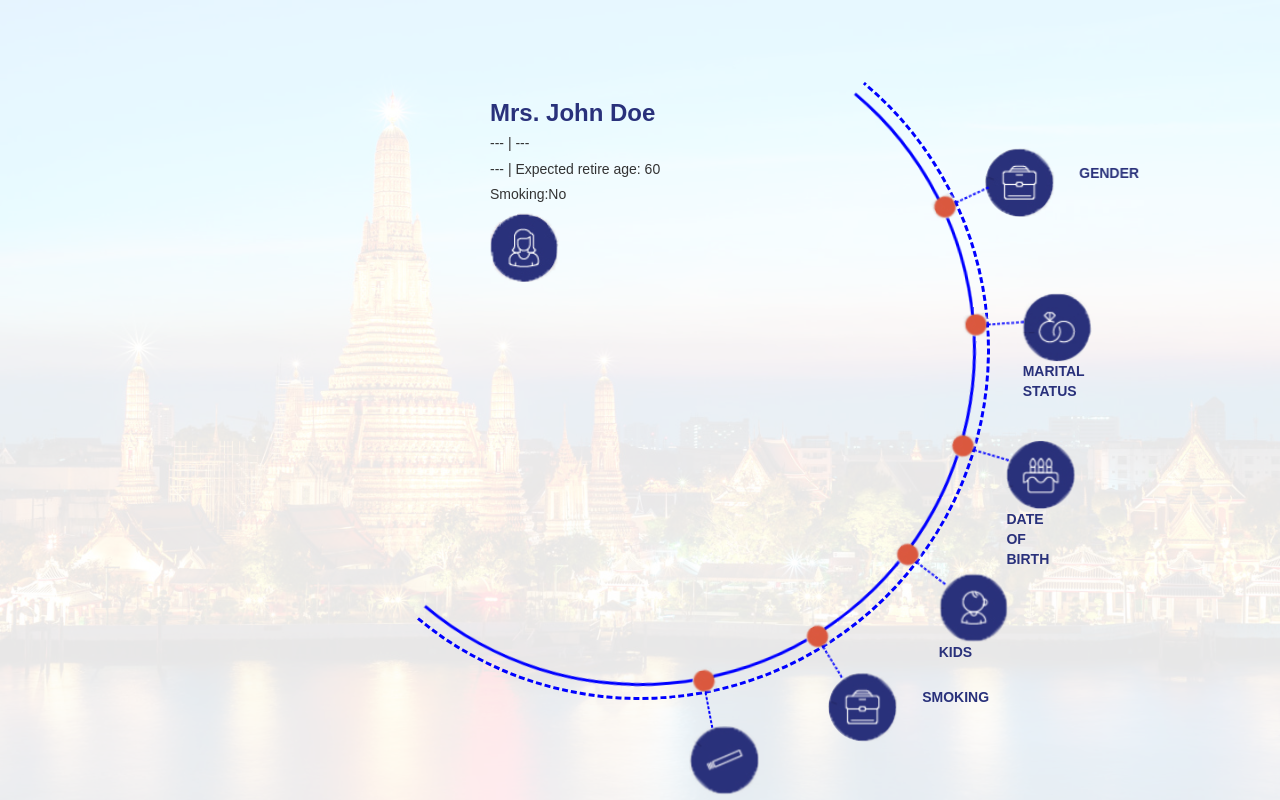
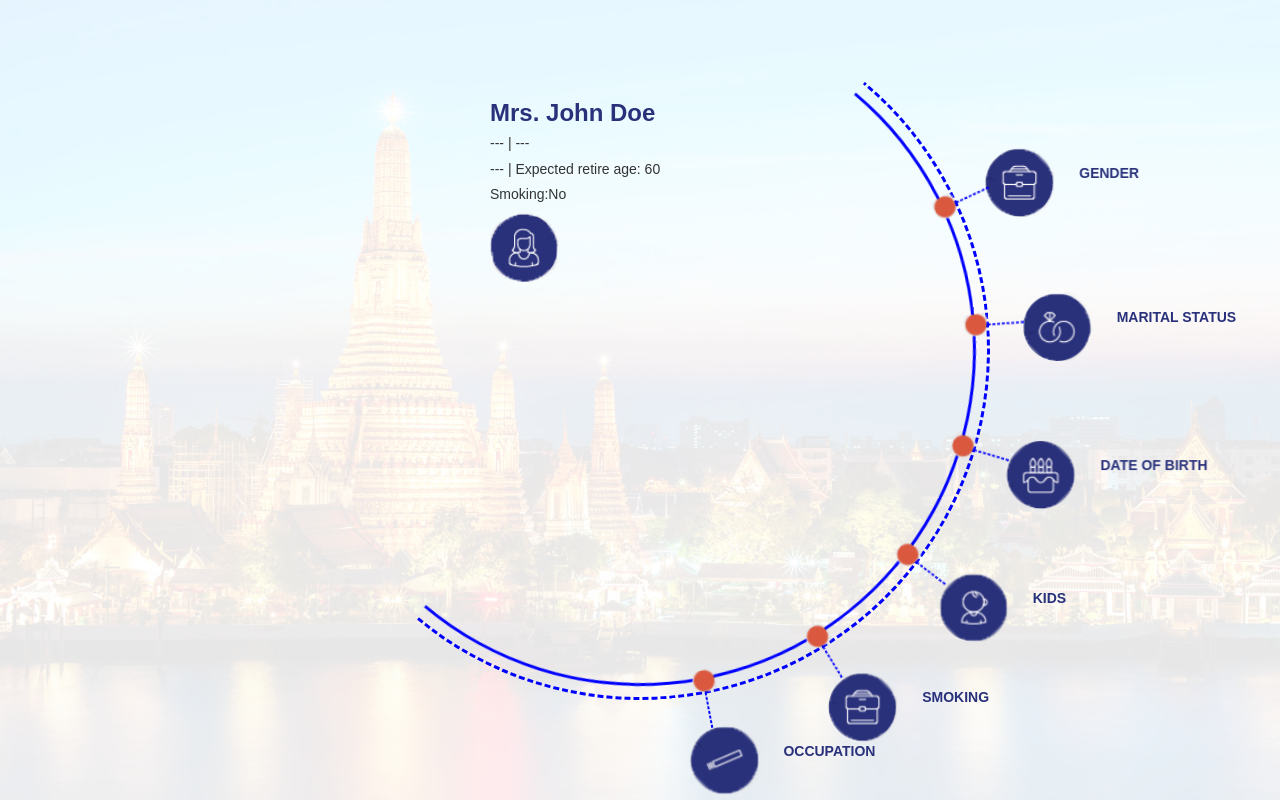
Before and after one commit to noce30/Demo-Reactjs, a React (Create React App) app in the folder my-app/: page / in a window 1280 px wide. Built offline with nearby package versions, Linux system fonts and the light colour scheme.

Commit message:
Apply hoc for components

```diff
--- a/my-app/src/components/CurveOptions.js
+++ b/my-app/src/components/CurveOptions.js
@@ -11,14 +11,15 @@ import { SLECT_SMOKING } from '../constants/actionConstants';
 import icon_smoking from '../assets/img/icons-demo/icon_smoking.png';
 import icon_female from '../assets/img/icons-demo/icon_female.png';
 import icon_male from '../assets/img/icons-demo/icon_male.png';
-import {SELECT_GENDER} from '../constants/actionConstants';
+import icon_dob from '../assets/img/icons-demo/icon_male.png';
+import { SELECT_GENDER } from '../constants/actionConstants';
 
 class CurveOptions extends Component {
     render() {
         return (
             <div>
                 <ul className="circle-container">
-                    <li><Gender/></li>
+                    <li><Gender /></li>
                     <li><MaritalStatusContainer /></li>
                     <li><DateOfBirthContainer /></li>
                     <li><KidsContainer /></li>
@@ -96,7 +97,7 @@ class GenderShow extends Component {
 
                 <div className="right-swith">
                     <label className="switch">
-                        <input type="checkbox" checked = {this.props.isMale} onChange={e => this.props.dispatch({ type: SELECT_GENDER, value: e.target.checked })} />
+                        <input type="checkbox" checked={this.props.isMale} onChange={e => this.props.dispatch({ type: SELECT_GENDER, value: e.target.checked })} />
                         <span className="slider round"></span>
                     </label>
                 </div>
@@ -109,10 +110,8 @@ class GenderShow extends Component {
     }
 }
 
-const Smoking = HOC(connect()(SmokingShow), icon_smoking, "smoking");
+const Smoking = HOC(SmokingShow, icon_smoking, "smoking");
 
-const Gender = HOC(connect()(GenderShow), icon_smoking, "gender");
-
-
+const Gender = HOC(GenderShow, icon_smoking, "gender");
 
 export default CurveOptions;
--- a/my-app/src/components/DateOfBirth.js
+++ b/my-app/src/components/DateOfBirth.js
@@ -5,18 +5,10 @@ const DateOfBirth = (props) => {
     const selectedStatus = props.selectedStatus;
     return (
         <div>
-            <div>
-                <img src={dobIcon} onClick={e => props.onClickToShowDatePicker(true)} /> <span className="field-info">date of birth</span>
-            </div>
-            {
-                props.isShowSelectDatePicker &&
-                <div>
-                    <input type="date" onChange={e => {
-                        props.onSelectDob(e.target.value)
-                        props.onClickToShowDatePicker(false)
-                    }} />
-                </div>
-            }
+            <input type="date" onChange={e => {
+                props.onSelectDob(e.target.value)
+                props.onClickToShowDatePicker(false)
+            }} />
         </div>
     )
 }
--- a/my-app/src/components/HOC.js
+++ b/my-app/src/components/HOC.js
@@ -1,8 +1,4 @@
 import React, { Component } from 'react';
-import { connect } from 'react-redux';
-import SmokingShow from './SmokingShow';
-import { CLICK_SMOKING_ICON } from '../constants/actionConstants';
-import { SLECT_SMOKING } from '../constants/actionConstants'
 
 const HOC = (ComposedComponent, link, name) => class extends Component {
     constructor() {
--- a/my-app/src/components/Kids.js
+++ b/my-app/src/components/Kids.js
@@ -3,16 +3,9 @@ import iconKid from "../assets/img/icons-demo/icon_kids.png";
 
 const Kids = (props) => {
     const selectedNumber = props.selectedNumber;
-
     return (
-        <div>
-            <div >
-                <img src={iconKid} onClick={e => props.onClickToShowSelectNumber(true)} />
-                <span className="field-info">Kids</span>
-            </div>
-            {props.isShowSelectKidsOption &&
-                <div >
-                    <select name="kids" value={selectedNumber} onChange={e => {
+        <div className="col-md-4">
+            <select className="form-control" name="kids" value={selectedNumber} onChange={e => {
                 props.onSelectKidsNumber(e.target.value)
                 props.onClickToShowSelectNumber(false)
             }}>
@@ -21,8 +14,6 @@ const Kids = (props) => {
                 })}
             </select>
         </div>
-            }
-        </div>
     )
 }
 
--- a/my-app/src/components/MaritalStatus.js
+++ b/my-app/src/components/MaritalStatus.js
@@ -1,19 +1,12 @@
 import React, { Component } from 'react';
 import iconStatus from "../assets/img/icons-demo/icon_status.png";
+
 
 const MaritalStatus = (props) => {
     const selectedStatus = props.selectedStatus;
     return (
-        <div>
-            <div>
-                <img src={iconStatus} onClick={e => props.onClickToShowSelectStatus(true)} />
-                <div>
-                    <span className="field-info">marital status</span>
-                </div>
-            </div>
-            {props.isShowSelectMaritalOption &&
-                <div>
-                    <select name="maritalStatus" value={selectedStatus} onChange={e => {
+        <div className="col-md-8">
+            <select className="form-control" name="maritalStatus" value={selectedStatus} onChange={e => {
                 props.onSelectMaritalStatus(e.target.value)
             }}>
                 {props.maritalStatusOptions.items.map((opt, i) => {
@@ -21,8 +14,6 @@ const MaritalStatus = (props) => {
                 })}
             </select>
         </div>
-            }
-        </div>
     )
 }
 
--- a/my-app/src/components/Occupation.js
+++ b/my-app/src/components/Occupation.js
@@ -3,18 +3,11 @@ import occupationIcon from "../assets/img/icons-demo/icon_occupation.png";
 
 const Occupation = (props) => {
     return (
-        <div>
-            <div>
-                <img src={occupationIcon} onClick={e => props.onClickToShowOccupationInput(true)} />
-                <span className="field-info">occupation</span>
-            </div>
-            {props.isShowOccupationInput &&
-                <div> <input type="text" onChange={e => {
-                    props.onUpdateOccupationField(e.target.value)
-                }}
-                />
-                </div>
-            }
+        <div className="col-md-8">
+            <input className="form-control" type="text" onChange={e => {
+                props.onUpdateOccupationField(e.target.value)
+            }}
+            />
         </div>
     )
 }
--- a/my-app/src/containers/DateOfBirthContainer.js
+++ b/my-app/src/containers/DateOfBirthContainer.js
@@ -1,6 +1,8 @@
 import { connect } from "react-redux";
 import actions from "../actions/index";
 import DateOfBirth from "../components/DateOfBirth";
+import HOC from "../components/HOC";
+import icon_dob from '../assets/img/icons-demo/icon_dob.png';
 
 const mapStateToProps = state => ({
     ...state.personalInfo
@@ -11,5 +13,5 @@ const mapDispatchToProps = dispatch => ({
     onClickToShowDatePicker: isShowed => dispatch(actions.showSelectDatePicker(isShowed))
 })
 
-const DateOfBirthContainer = connect(mapStateToProps, mapDispatchToProps)(DateOfBirth);
+const DateOfBirthContainer = HOC(connect(mapStateToProps, mapDispatchToProps)(DateOfBirth), icon_dob, 'date of birth');
 export default DateOfBirthContainer;
--- a/my-app/src/containers/KidsContainer.js
+++ b/my-app/src/containers/KidsContainer.js
@@ -1,6 +1,8 @@
 import { connect } from "react-redux";
 import Kids from "../components/Kids";
 import actions from "../actions/index";
+import HOC from "../components/HOC";
+import icon_kids from '../assets/img/icons-demo/icon_kids.png';
 
 const numberOfKidsOptions = {
     items: ['1', '2', '3', '4', '5', '6', 'more'],
@@ -17,4 +19,5 @@ const mapDispatchToProps = dispatch => ({
     onClickToShowSelectNumber: (isShowed) => dispatch(actions.showSelectKidNumber(isShowed))
 })
 
-export default connect(mapStateToProps, mapDispatchToProps)(Kids);;
+
+export default HOC(connect(mapStateToProps, mapDispatchToProps)(Kids), icon_kids, 'kids');
--- a/my-app/src/containers/MaritalStatusContainer.js
+++ b/my-app/src/containers/MaritalStatusContainer.js
@@ -1,6 +1,8 @@
 import { connect } from "react-redux";
 import MaritalStatus from "../components/MaritalStatus";
 import actions from "../actions/index";
+import HOC from "../components/HOC";
+import icon_status from '../assets/img/icons-demo/icon_status.png';
 
 const maritalStatusOptions = {
     items: ['Single', 'Married', 'Divorced', 'Widowed'],
@@ -17,5 +19,5 @@ const mapDispatchToProps = dispatch => ({
     onClickToShowSelectStatus: (isShowed) => dispatch(actions.showSelectOption(isShowed))
 })
 
-const MaritalStatusContainer = connect(mapStateToProps, mapDispatchToProps)(MaritalStatus);
+const MaritalStatusContainer = HOC(connect(mapStateToProps, mapDispatchToProps)(MaritalStatus), icon_status, 'marital status');
 export default MaritalStatusContainer;
--- a/my-app/src/containers/OccupationContainer.js
+++ b/my-app/src/containers/OccupationContainer.js
@@ -1,6 +1,8 @@
 import actions from "../actions/index"
 import Occupation from "../components/Occupation";
 import { connect } from "react-redux";
+import HOC from "../components/HOC";
+import icon_occupation from '../assets/img/icons-demo/icon_occupation.png';
 
 const mapStateToProps = state => ({
     ...state.personalInfo
@@ -11,5 +13,5 @@ const mapDispatchToProps = dispatch => ({
     onUpdateOccupationField: value => dispatch(actions.updateOccupationInput(value))
 })
 
-const OccupationContainer = connect(mapStateToProps, mapDispatchToProps)(Occupation);
-export default OccupationContainer;
+
+export default HOC(connect(mapStateToProps, mapDispatchToProps)(Occupation), icon_occupation, 'occupation');
```
Lines whose indentation alone changed are shown as unchanged.
